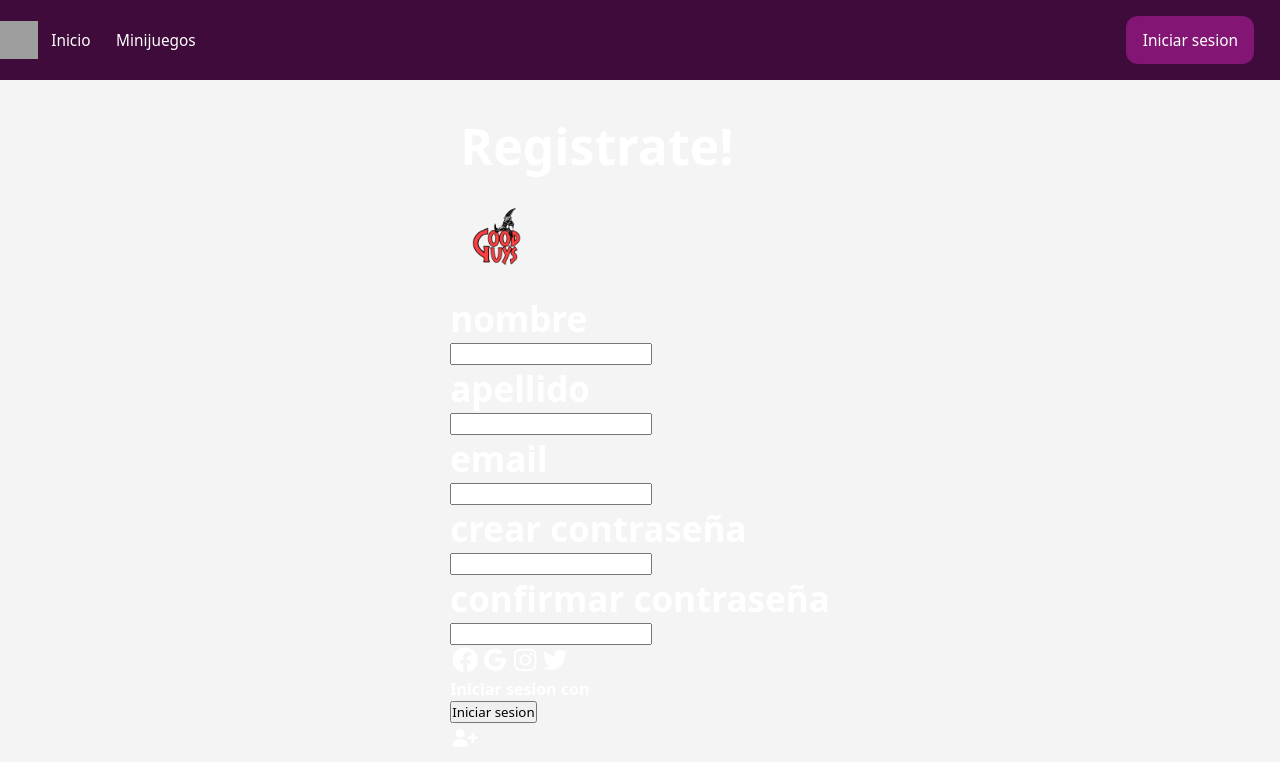
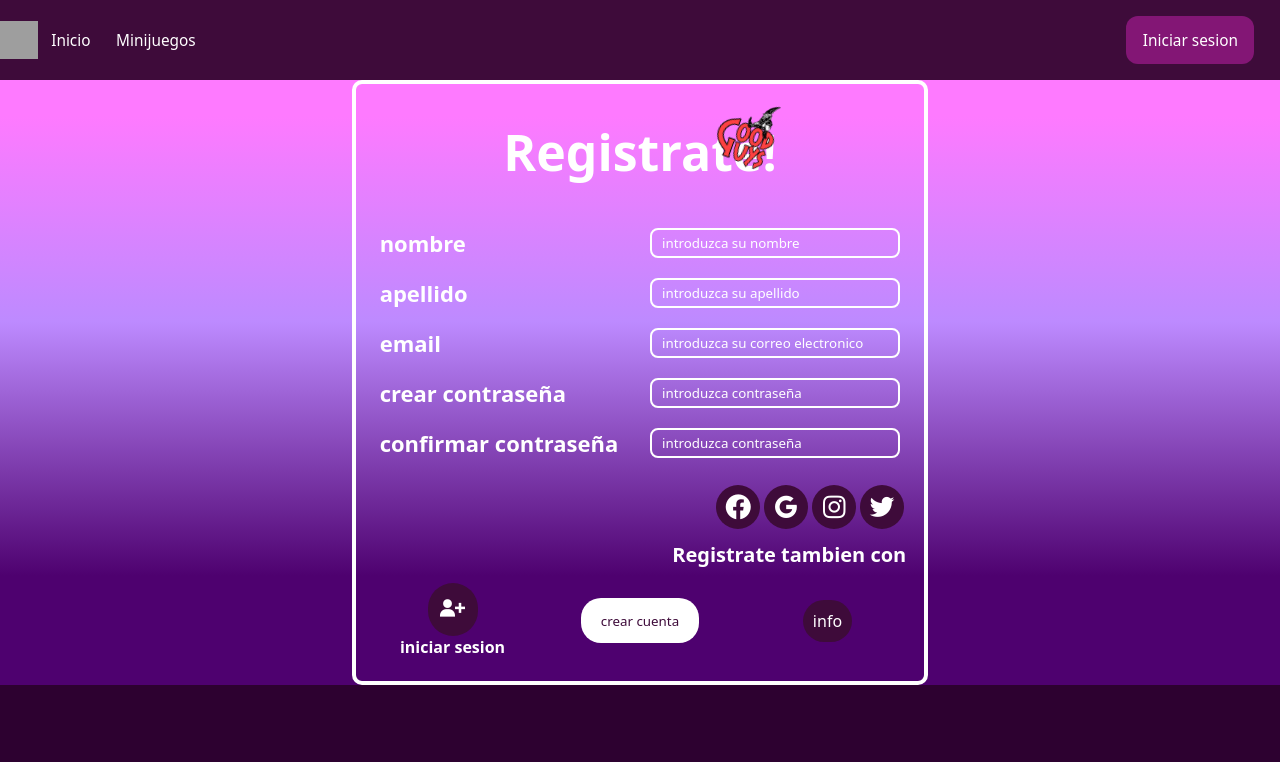
Before and after one commit to ericbcrril/Good-Guys-Casino, a React (Create React App) app in the folder appweb/: page /register in a window 1280 px wide. Shown: the top 762 px of the page. Built offline with nearby package versions, Linux system fonts and the light colour scheme; grey boxes are pictures that could not be loaded.

Commit message:
register view: details in process

```diff
--- a/appweb/public/styles/Login.css
+++ b/appweb/public/styles/Login.css
@@ -16,7 +16,7 @@ html {
     display: flex;
     justify-content: center;
     align-items: center;
-    height: 100%;
+    height: auto;
 }
 .main-box {
     border: 5px solid white;
@@ -60,21 +60,21 @@ html {
 }
 
 
-h1,
-h3,
-h4 {
+.main-box h1,
+.main-box h3,
+.main-box h4 {
     color: white;
 }
 
-h1 {
+.header h1 {
     margin: 10px;
-    font-size: 50px;
+    font-size: 70px;
 }
 
-h3 {
+.main-box h3 {
     font-size: 35px;
 }
-i{
+.main-box i{
     color: white;
     font-size: 30px;
 }
@@ -89,6 +89,7 @@ i{
     padding: 5%;
     width: 100%;
 }
+
 
 /* fin de contenido de formulario */
 
@@ -152,8 +153,8 @@ i{
     border-bottom-left-radius: 20px;
     border-bottom-right-radius: 20px;
     cursor: pointer;
-    width: 70%;
-    height: 60%;
+    width: 100%;
+    height: 50%;
 }
 
 .item3 div {
@@ -172,8 +173,7 @@ i{
 }
 
 .item3 h4 {
-    grid-column: 2/3;
-    font-size: 15px;
+    font-size: 12px;
 }
 
 /* fin de seccion de enviar formulario y crear nueva cuenta */
@@ -186,7 +186,7 @@ i{
     padding-right: 4%;
 }
 
-input::placeholder {
+.item1 input::placeholder {
     color: white;
 }
 
@@ -200,6 +200,7 @@ input::placeholder {
         justify-content: center;
         align-items: center;
         width: 100%;
+        height: 100%;
 
     }
     .main-box {
--- a/appweb/public/styles/Register.css
+++ b/appweb/public/styles/Register.css
@@ -0,0 +1,221 @@
+.main-register {
+    background: rgb(78, 1, 111);
+    background: linear-gradient(0deg, rgba(78, 1, 111, 1) 18%, rgba(189, 138, 255, 1) 60%, rgba(254, 122, 255, 1) 94%);
+    display: flex;
+    justify-content: center;
+    align-content: center;
+    height: auto;
+}
+
+.box-form {
+    display: flex;
+    flex-direction: column;
+    align-items: center;
+    justify-content: space-between;
+    width: 45%;
+    height: 50vh;
+    height: auto;
+    border: 4px solid #fff;
+    border-radius: 10px;
+    padding: 1%;
+}
+
+.header-register {
+    display: grid;
+    grid-template-columns: 1fr 1fr 1fr 1fr;
+    align-items: center;
+    justify-content: center;
+    width: 100%;
+    margin: 10px;
+}
+
+.header-register h1 {
+    grid-column: 2 / span 2;
+    justify-self: center;
+    align-self: center;
+    grid-row: 1 / 2;
+    font-size: 50px;
+    color: #fff;
+    margin: 10px;
+}
+
+.header-register img {
+    transform: rotate(20deg);
+    grid-column: 3 / span 1;
+    grid-row: 1/2;
+    justify-self: end;
+    width: 120px;
+    z-index: 1;
+    margin-top: -30px;
+    margin-left: 120px;
+}
+
+/* form */
+.inputs-item {
+    display: grid;
+    grid-template-columns: 2fr 2fr;
+    gap: 20px;
+    margin: 10px;
+    padding: 2%;
+    width: 100%;
+}
+
+.inputs-item h3 {
+    color: #fff;
+    font-size: 22px;
+}
+
+.inputs-item input {
+    background-color: transparent;
+    color: #fff;
+    border: 2px solid white;
+    border-radius: 8px;
+    padding-left: 4%;
+    padding-right: 4%;
+}
+
+.inputs-item input::placeholder {
+    color: #fff;
+}
+
+/* form styles finish */
+
+/* options to create account */
+
+.options-item {
+    display: flex;
+    align-items: end;
+    justify-content: center;
+    flex-direction: column;
+    width: 100%;
+
+}
+
+.options-item div {
+    margin: 5px;
+    display: flex;
+}
+
+.options-item div:first-child a {
+    display: flex;
+    align-content: center;
+    justify-content: center;
+    background-color: #3E0B3A;
+    border-radius: 50%;
+    color: #fff;
+    padding: 7px;
+    margin: 2px;
+}
+
+.options-item div:last-child h4 {
+    font-size: 20px;
+    color: #fff;
+}
+
+.box-form i {
+    color: #fff;
+    font-size: 30px;
+}
+
+/* options to create account finish*/
+
+/* login part and create account */
+
+.login-item {
+    margin: 10px;
+    display: grid;
+    grid-template-columns: 1fr 1fr 1fr;
+    gap: 20px;
+    width: 100%;
+}
+
+.login-item button {
+    justify-self: center;
+    align-self: center;
+    grid-column: 2 / 3;
+    background-color: #fff;
+    color: #3E0B3A;
+    border: none;
+    border-top-left-radius: 20px;
+    border-top-right-radius: 20px;
+    border-bottom-left-radius: 20px;
+    border-bottom-right-radius: 20px;
+    cursor: pointer;
+    width: 70%;
+    height: 60%;
+}
+
+.login-item div {
+    grid-column: 1/2;
+    grid-row: 1/2;
+    display: flex;
+    flex-direction: column;
+    justify-content: center;
+    align-items: center;
+}
+
+.login-item a {
+    background-color: #3E0B3A;
+    justify-self: center;
+    align-self: center;
+    border-radius: 30px;
+    padding: 10px;
+    color: #fff;
+}
+
+.login-item h4 {
+    color: #fff;
+}
+
+/* login part and create account finish*/
+
+/* Extra small devices (phones, 600px and down)  */
+@media only screen and (max-width: 600px) {
+    .main-register{
+        height: auto;
+    }
+    .box-form {
+        width: 100%;
+        height: 100%;
+    }
+
+    .header-register img {
+        width: 80px;
+        margin-left: 150px;
+    }
+
+    .inputs-item {
+        grid-template-columns: 2fr;
+        justify-content: center;
+        align-items: center;
+    }
+
+    .inputs-item input {
+        border-radius: 18px;
+        padding-top: 3%;
+        padding-bottom: 3%;
+        padding-left: 4%;
+        padding-right: 4%;
+        width: 90%;
+        justify-self: center;
+    }
+
+    .inputs-item h3 {
+        align-self: center;
+        justify-self: center;
+        font-size: 22px;
+    }
+
+
+
+    .options-item i {
+        font-size: 35px;
+    }
+
+    .login-item button{
+        font-size: 18px;
+        width: 100%;
+    }
+}
+
+/*responsive for smarthphones finish*/
--- a/appweb/src/views/Register.js
+++ b/appweb/src/views/Register.js
@@ -31,15 +31,16 @@ function Login() {
                         <a href='https://x.com/'><i class='bx bxl-twitter bx-burst-hover'></i></a>
                     </div>
                     <div>
-                        <h4>Iniciar sesion con</h4>
+                        <h4>Registrate tambien con</h4>
                     </div>
                 </div>
                 <div className='login-item'>
-                    <button>Iniciar sesion</button>
                     <div>
-                    <a href='#'><i class='bx bxs-user-plus'></i></a>
-                    <h4>crear nueva cuenta</h4>
+                    <a href='/login'><i class='bx bxs-user-plus'></i></a>
+                    <h4>iniciar sesion</h4>
                     </div>
+                    <button>crear cuenta</button>
+                    <a href='#'>info</a>
                 </div>
             </section>
         </main>
```
